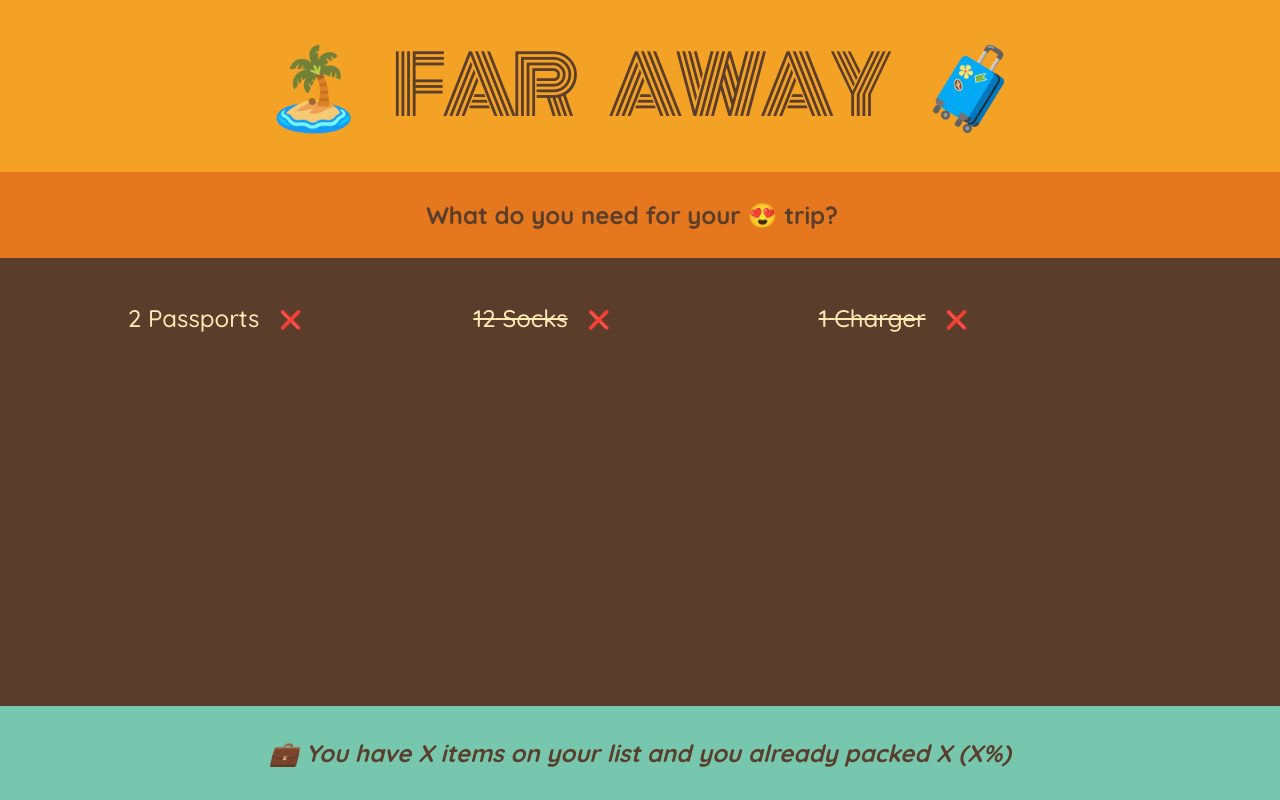
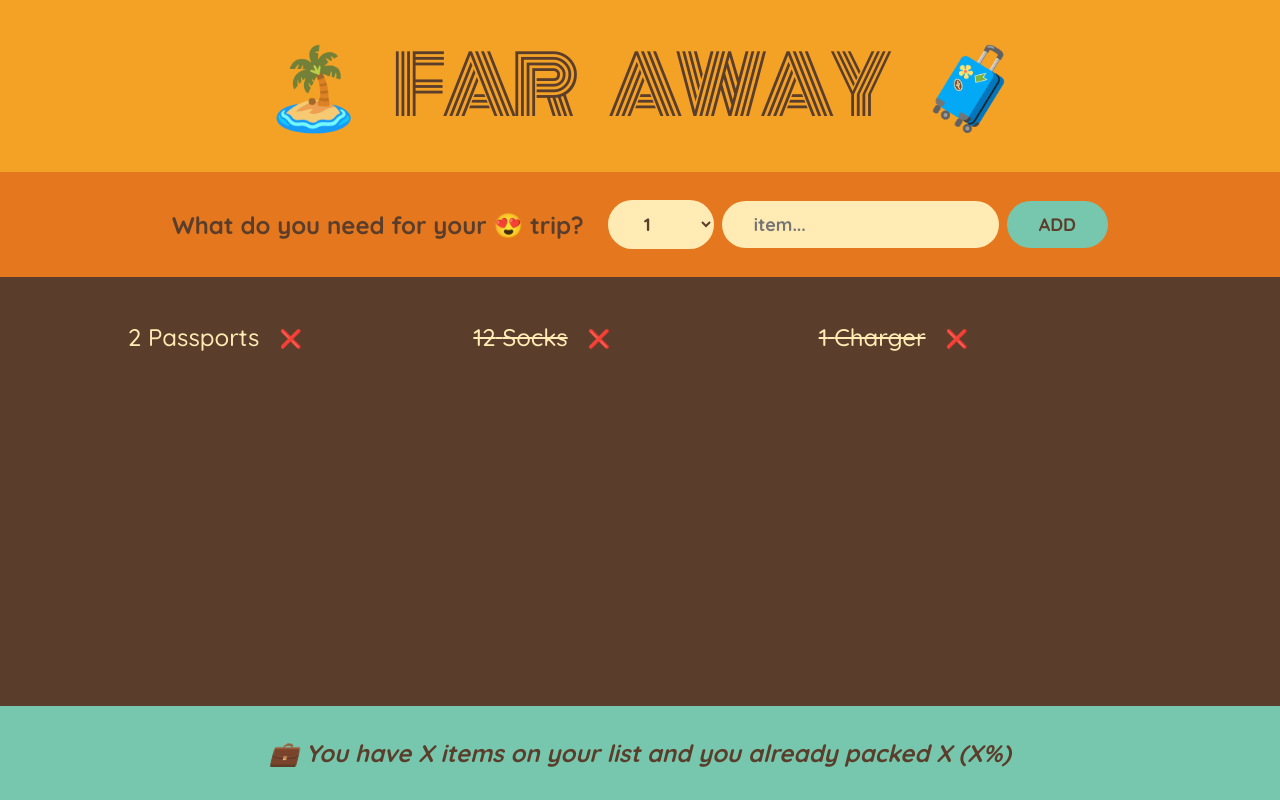
Before and after one commit to codingVikram/travel-list, a React (Create React App) app: page / in a window 1280 px wide. Built offline with nearby package versions, Linux system fonts and the light colour scheme.

Commit message:
form added

```diff
--- a/src/App.js
+++ b/src/App.js
@@ -19,10 +19,23 @@
   return <h1> 🏝️ Far Away 🧳</h1>;
 }
 function Form() {
+  function handleSubmit(e) {
+    e.preventDefault();
+    console.log(e);
+  }
   return (
-    <div className="add-form">
+    <form className="add-form" onSubmit={handleSubmit}>
       <h3>What do you need for your 😍 trip?</h3>
-    </div>
+      <select>
+        {Array.from({ length: 20 }, (_, i) => i + 1).map((num) => (
+          <option value={num} key={num}>
+            {num}
+          </option>
+        ))}
+      </select>
+      <input type="text" placeholder="item..." />
+      <button>Add</button>
+    </form>
   );
 }
 function PackingList() {
@@ -30,7 +43,7 @@
     <div className="list">
       <ul>
         {initialItems.map((item) => (
-          <Item item={item} />
+          <Item item={item} key={item.id} />
         ))}
       </ul>
     </div>
```
